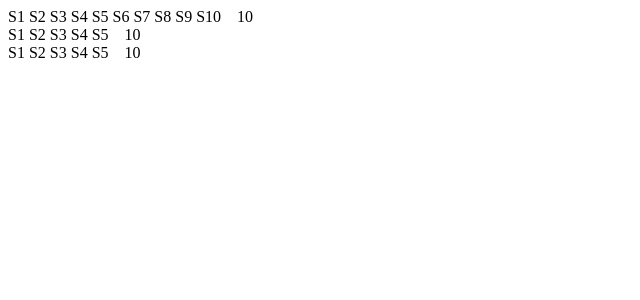
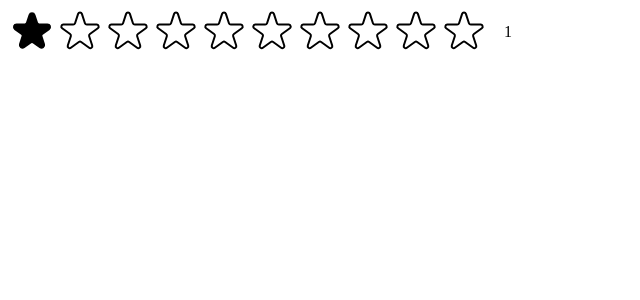
Before and after one commit to valentino111/use-popcorn-react, a React (Create React App) app: page / in a window 1280 px wide. Shown: the top 300 px of the page, without its empty margins (0-640 px from the left). Built offline with nearby package versions, Linux system fonts and the light colour scheme.

Commit message:
Stop 116. Creating the Stars.

```diff
--- a/src/index.js
+++ b/src/index.js
@@ -9,7 +9,5 @@
   <React.StrictMode>
     {/* <App /> */}
     <StarRating maxRaiting={10} />
-    <StarRating maxRaiting={5} />
-    <StarRating />
   </React.StrictMode>
 );
--- a/src/starRating.js
+++ b/src/starRating.js
@@ -1,3 +1,5 @@
+import { useState } from "react";
+
 const containerStyle = {
   display: "flex",
   alignItems: "center",
@@ -6,7 +8,7 @@
 
 const starContainerStyle = {
   display: "flex",
-  gap: "4px",
+  //   gap: "4px",
 };
 
 const textStyle = {
@@ -15,14 +17,103 @@
 };
 
 export default function StarRating({ maxRaiting = 5 }) {
+  const [rating, setRating] = useState(1);
+
+  function handleRating(rating) {
+    setRating(rating);
+  }
+
   return (
     <div style={containerStyle}>
       <div style={starContainerStyle}>
         {Array.from({ length: maxRaiting }, (_, i) => (
-          <span>S{i + 1}</span>
+          <Star
+            key={i}
+            onRate={() => handleRating(i + 1)}
+            full={rating >= i + 1}
+          />
         ))}
       </div>
-      <p style={textStyle}>10</p>
+      <p style={textStyle}>{rating || ""}</p>
     </div>
   );
 }
+
+const starStyle = {
+  width: "48px",
+  height: "48px",
+  display: "block",
+  cursor: "pointer",
+};
+
+function Star({ onRate, full }) {
+  return (
+    <span style={starStyle} onClick={onRate}>
+      {full ? (
+        <svg
+          xmlns="http://www.w3.org/2000/svg"
+          viewBox="0 0 20 20"
+          fill="#000"
+          stroke="#000"
+        >
+          <path d="M9.049 2.927c.3-.921 1.603-.921 1.902 0l1.07 3.292a1 1 0 00.95.69h3.462c.969 0 1.371 1.24.588 1.81l-2.8 2.034a1 1 0 00-.364 1.118l1.07 3.292c.3.921-.755 1.688-1.54 1.118l-2.8-2.034a1 1 0 00-1.175 0l-2.8 2.034c-.784.57-1.838-.197-1.539-1.118l1.07-3.292a1 1 0 00-.364-1.118L2.98 8.72c-.783-.57-.38-1.81.588-1.81h3.461a1 1 0 00.951-.69l1.07-3.292z" />
+        </svg>
+      ) : (
+        <svg
+          xmlns="http://www.w3.org/2000/svg"
+          fill="none"
+          viewBox="0 0 24 24"
+          stroke="#000"
+        >
+          <path
+            strokeLinecap="round"
+            strokeLinejoin="round"
+            strokeWidth="{2}"
+            d="M11.049 2.927c.3-.921 1.603-.921 1.902 0l1.519 4.674a1 1 0 00.95.69h4.915c.969 0 1.371 1.24.588 1.81l-3.976 2.888a1 1 0 00-.363 1.118l1.518 4.674c.3.922-.755 1.688-1.538 1.118l-3.976-2.888a1 1 0 00-1.176 0l-3.976 2.888c-.783.57-1.838-.197-1.538-1.118l1.518-4.674a1 1 0 00-.363-1.118l-3.976-2.888c-.784-.57-.38-1.81.588-1.81h4.914a1 1 0 00.951-.69l1.519-4.674z"
+          />
+        </svg>
+      )}
+    </span>
+  );
+}
+
+/*
+SPACING SYSTEM (px)
+2 / 4 / 8 / 12 / 16 / 24 / 32 / 40 / 48 / 64 / 80 / 96 / 128
+
+FONT SIZE SYSTEM (px)
+10 / 12 / 14 / 16 / 18 / 20 / 24 / 30 / 36 / 44 /52 / 62 / 74 / 86 / 98
+*/
+
+/*
+FULL STAR
+
+<svg
+  xmlns="http://www.w3.org/2000/svg"
+  viewBox="0 0 20 20"
+  fill="#000"
+  stroke="#000"
+>
+  <path
+    d="M9.049 2.927c.3-.921 1.603-.921 1.902 0l1.07 3.292a1 1 0 00.95.69h3.462c.969 0 1.371 1.24.588 1.81l-2.8 2.034a1 1 0 00-.364 1.118l1.07 3.292c.3.921-.755 1.688-1.54 1.118l-2.8-2.034a1 1 0 00-1.175 0l-2.8 2.034c-.784.57-1.838-.197-1.539-1.118l1.07-3.292a1 1 0 00-.364-1.118L2.98 8.72c-.783-.57-.38-1.81.588-1.81h3.461a1 1 0 00.951-.69l1.07-3.292z"
+  />
+</svg>
+
+
+EMPTY STAR
+
+<svg
+  xmlns="http://www.w3.org/2000/svg"
+  fill="none"
+  viewBox="0 0 24 24"
+  stroke="#000"
+>
+  <path
+    strokeLinecap="round"
+    strokeLinejoin="round"
+    strokeWidth="{2}"
+    d="M11.049 2.927c.3-.921 1.603-.921 1.902 0l1.519 4.674a1 1 0 00.95.69h4.915c.969 0 1.371 1.24.588 1.81l-3.976 2.888a1 1 0 00-.363 1.118l1.518 4.674c.3.922-.755 1.688-1.538 1.118l-3.976-2.888a1 1 0 00-1.176 0l-3.976 2.888c-.783.57-1.838-.197-1.538-1.118l1.518-4.674a1 1 0 00-.363-1.118l-3.976-2.888c-.784-.57-.38-1.81.588-1.81h4.914a1 1 0 00.951-.69l1.519-4.674z"
+  />
+</svg>
+
+*/
```
